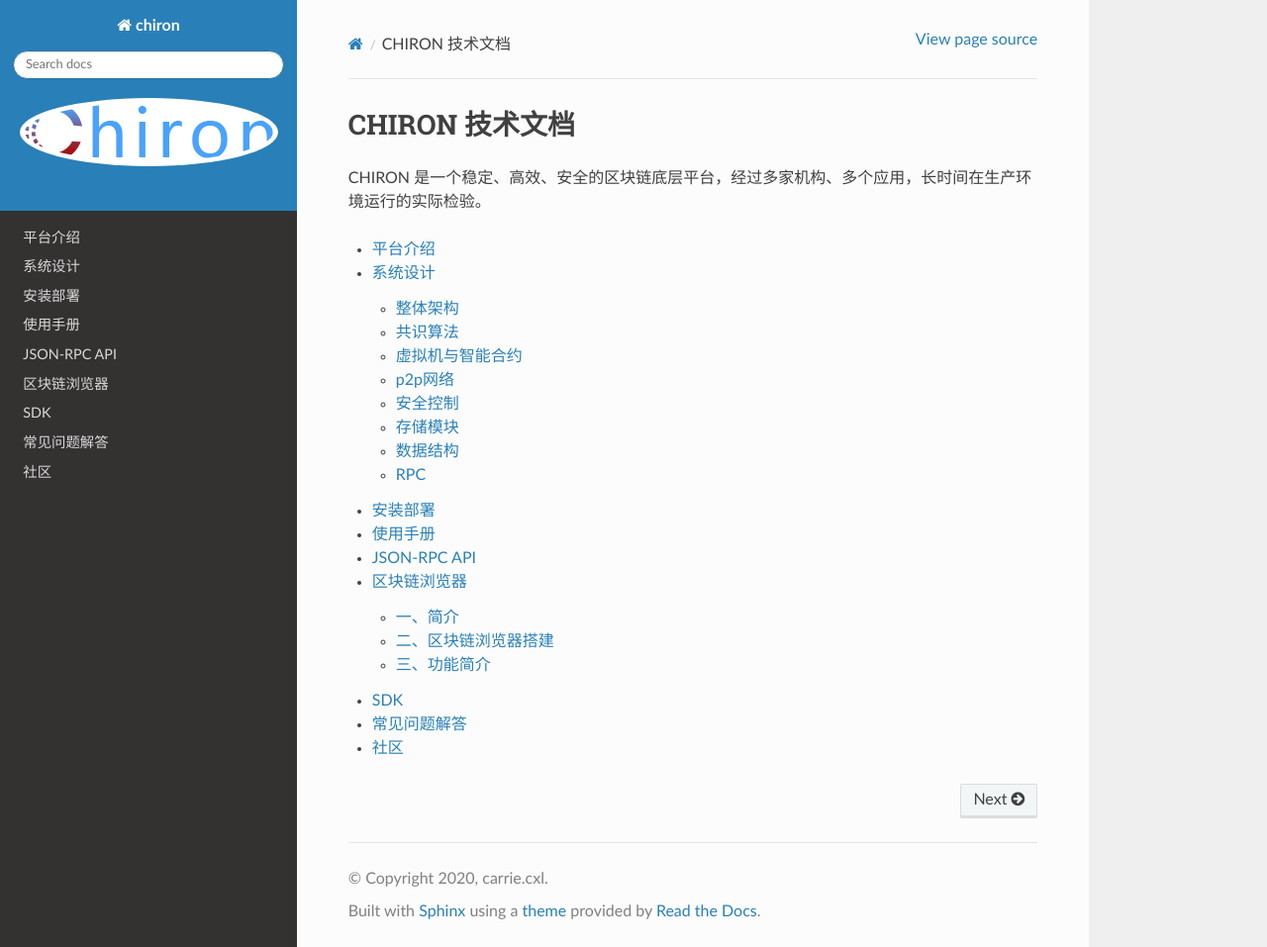
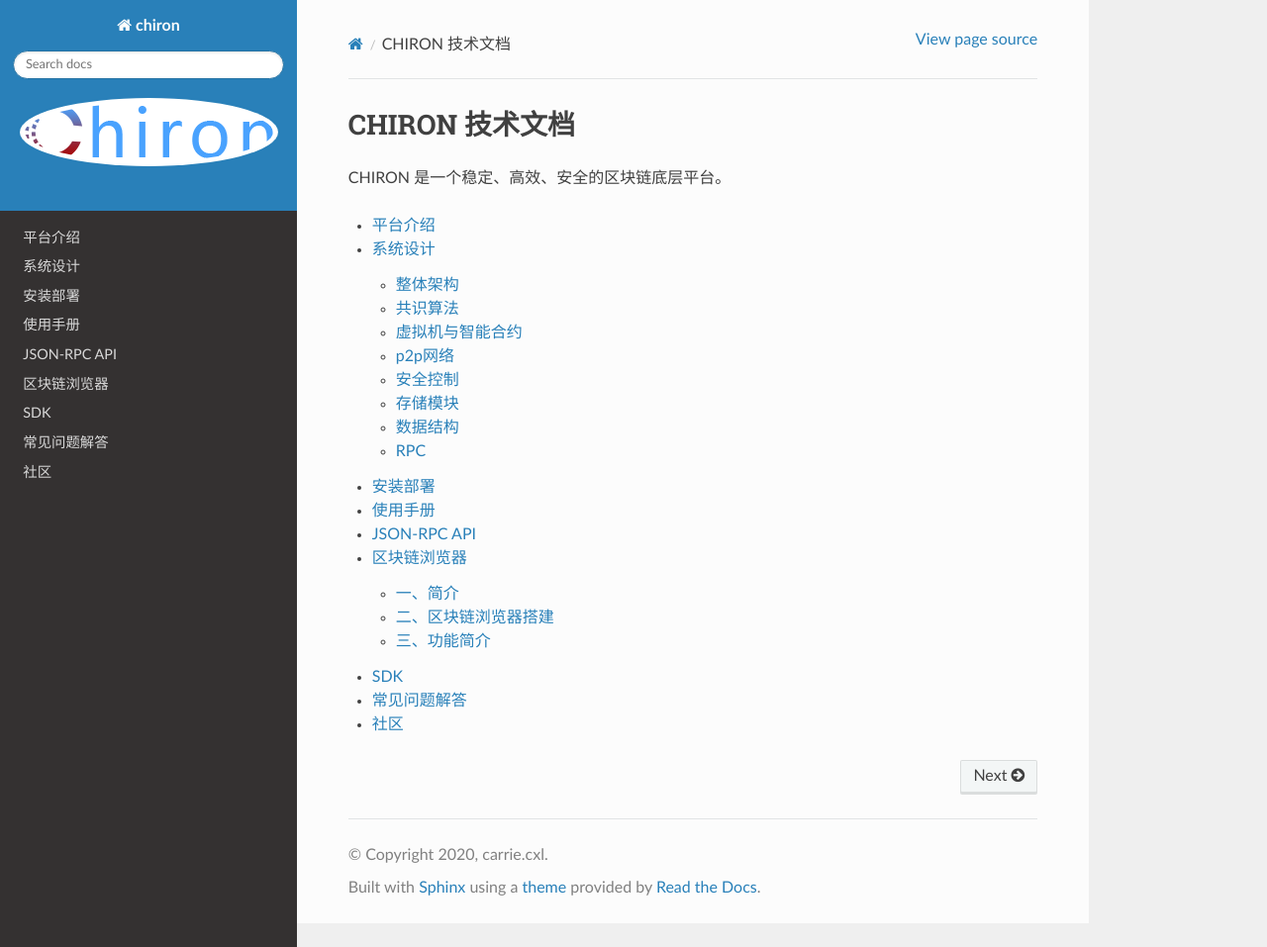
Before and after one commit to cxlhello/readdocs, a Sphinx documentation site: the page built from source/index.rst, in a window 1280 px wide and 957 px high. Shown: the whole window at 99% size. Built offline with Sphinx 7.4.7 and the Read the Docs theme 2.0.0, drawn with Linux system fonts in a browser that asks for light colours.

Commit message:
document structure update

```diff
--- a/source/index.rst
+++ b/source/index.rst
@@ -7,7 +7,7 @@
 CHIRON 技术文档
 ##############################################################
 
-CHIRON 是一个稳定、高效、安全的区块链底层平台，经过多家机构、多个应用，长时间在生产环境运行的实际检验。
+CHIRON 是一个稳定、高效、安全的区块链底层平台。
 
 
 .. toctree::
```
